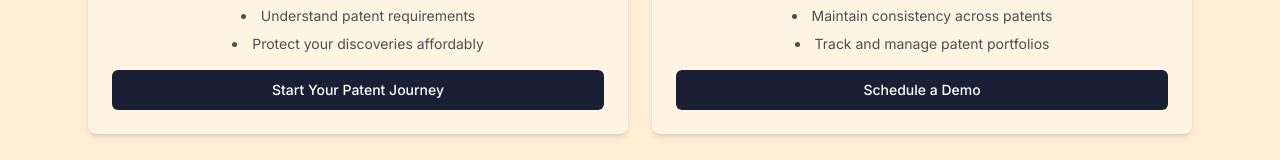
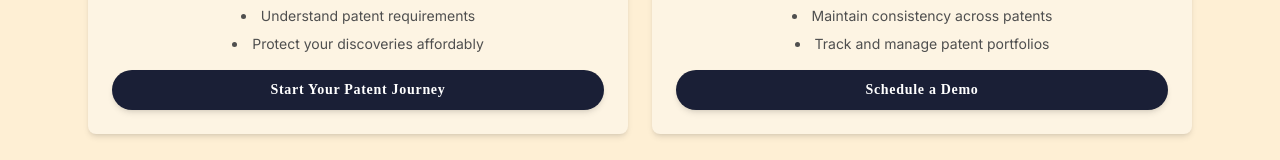
Before and after one commit to MarcPashin/ArticleIP, a Next.js app: page / in a window 1280 px wide. Shown: the part 1358-1518 px from the top of the page. Built offline with nearby package versions, Linux system fonts and the light colour scheme.

Commit message:
Update landing-content.tsx

```diff
--- a/components/landing-content.tsx
+++ b/components/landing-content.tsx
@@ -100,7 +100,7 @@ export const HomePageContent = () => {
                 ))}
               </ul>
               <Button
-                variant="default"
+                variant="articleip"
                 className="mt-4 w-full bg-[#1a1f36] text-white hover:bg-black"
               >
                 {section.cta}
```
